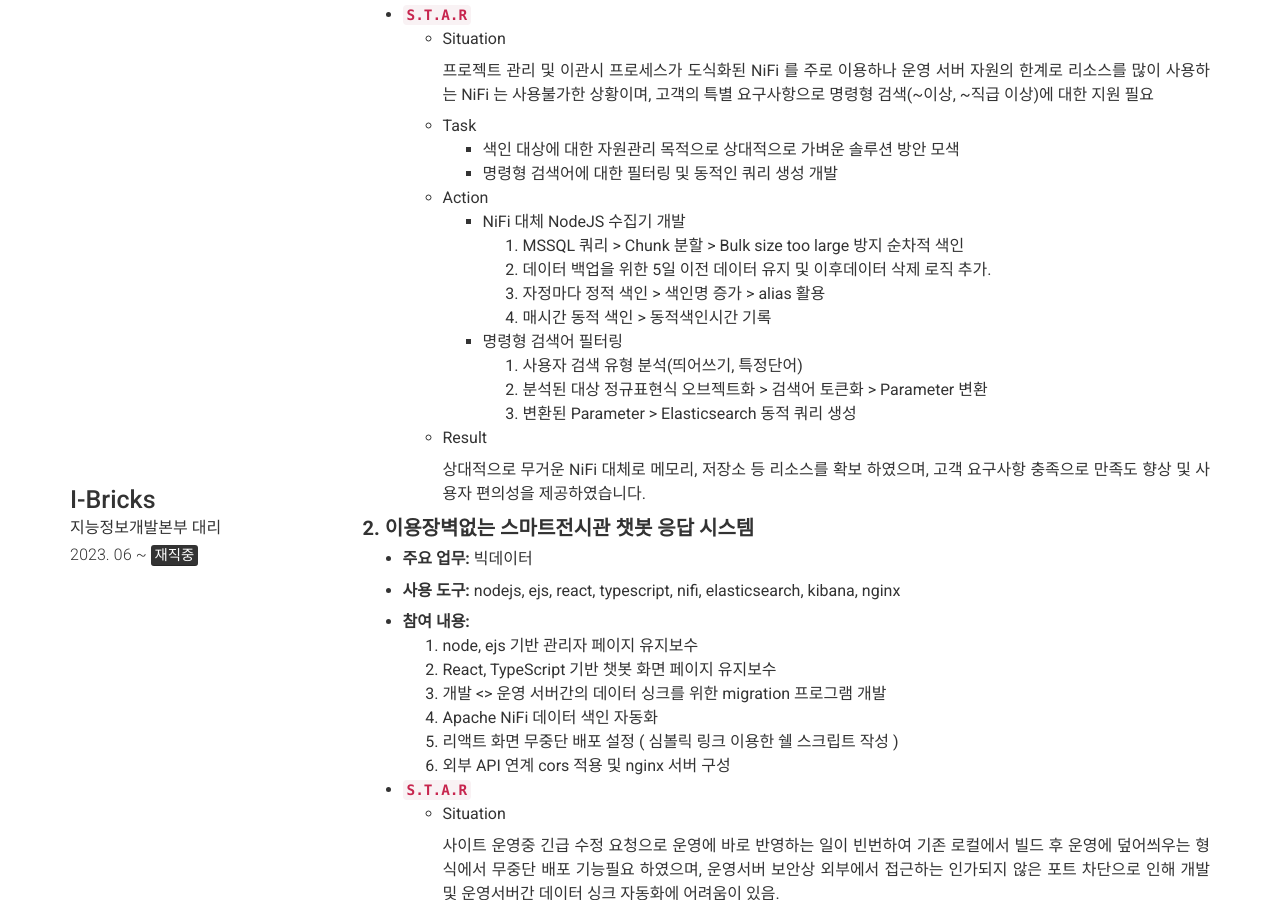
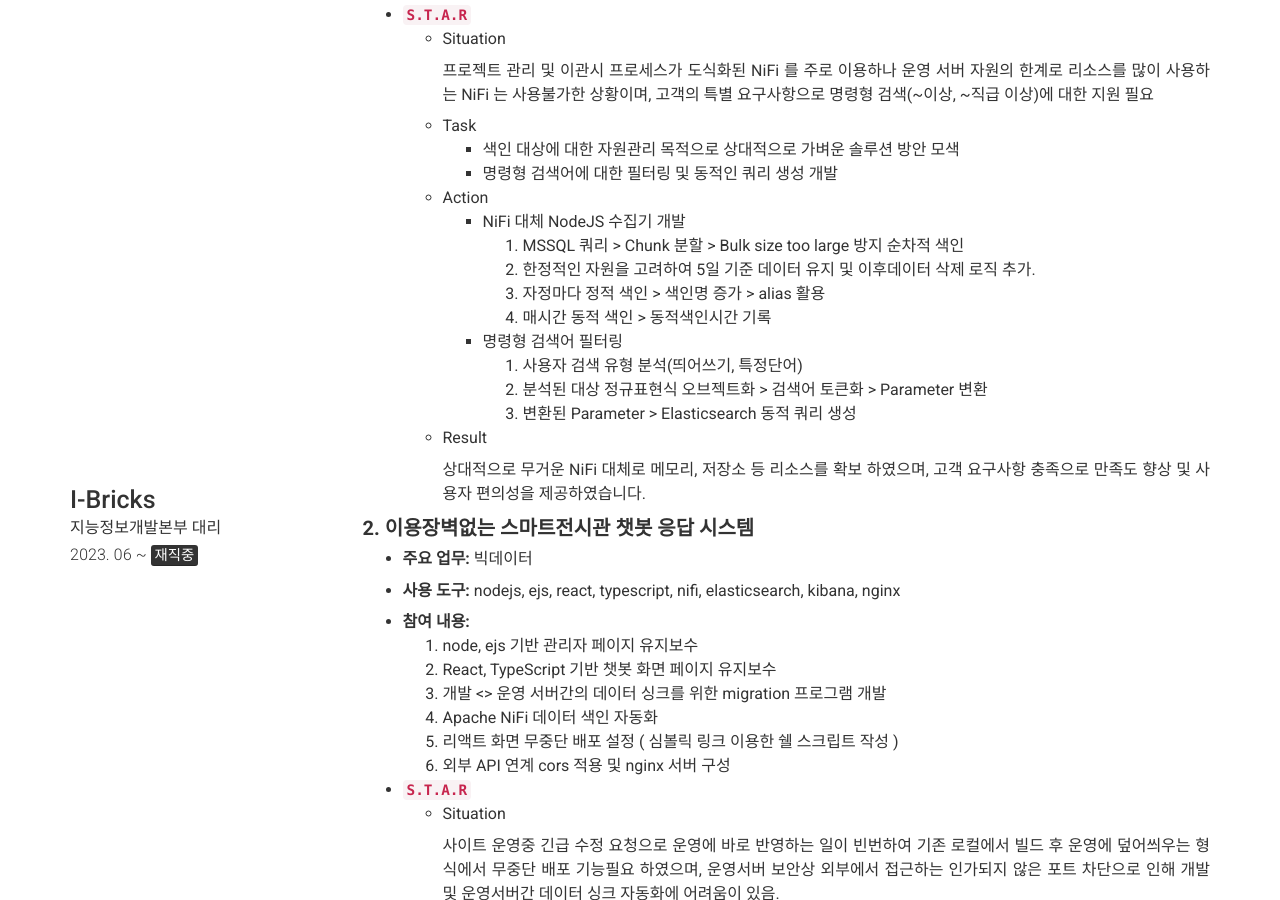
Before and after one commit to sihyeonleee/sihyeonleee.github.io, a Jekyll site: the page built from index.md, in a window 1280 px wide and 900 px high, scrolled down 2054 px. Built offline with Jekyll 4.4.1, drawn with Linux system fonts in a browser that asks for light colours; nearby versions of some CDN libraries.

Commit message:
no message

```diff
--- a/_config.yml
+++ b/_config.yml
@@ -192,7 +192,7 @@ content:
             - Action
               - NiFi 대체 NodeJS 수집기 개발
                 1. MSSQL 쿼리 > Chunk 분할 > Bulk size too large 방지 순차적 색인
-                2. 데이터 백업을 위한 5일 이전 데이터 유지 및 이후데이터 삭제 로직 추가.
+                2. 한정적인 자원을 고려하여 5일 기준 데이터 유지 및 이후데이터 삭제 로직 추가.
                 3. 자정마다 정적 색인 > 색인명 증가 > alias 활용
                 4. 매시간 동적 색인 > 동적색인시간 기록
               - 명령형 검색어 필터링
```
